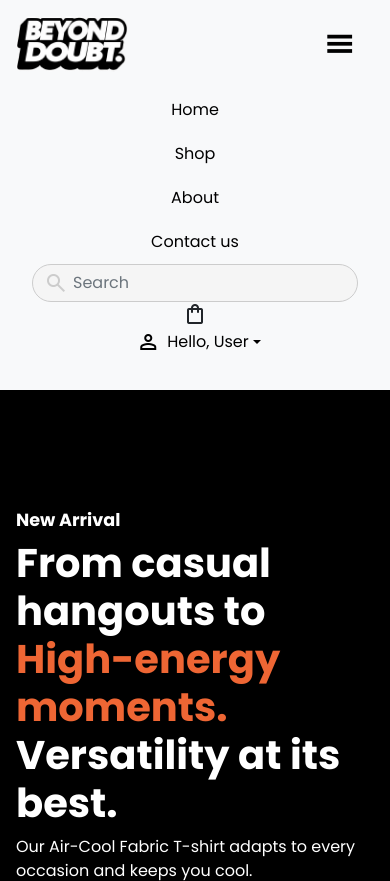
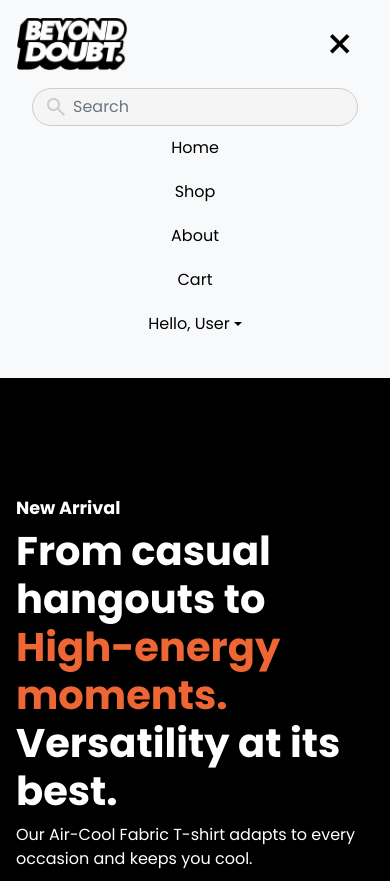
Before and after one commit to BootlegYouki/BYD-Clothing-E-Commerce, a PHP site: page / in a window 390 px wide, after a click on "menu". Shown: the top 881 px of the page. Run offline with PHP 8.4, Linux system fonts and the light colour scheme.

Commit message:
Fixed navbar responsive attributes

```diff
--- a/index.php
+++ b/index.php
@@ -21,7 +21,7 @@ $discount = round((($originalPrice - $price) / $originalPrice) * 100);
     <link rel="stylesheet" href="https://cdn.jsdelivr.net/npm/bootstrap@4.1.3/dist/css/bootstrap.min.css" integrity="sha384-MCw98/SFnGE8fJT3GXwEOngsV7Zt27NXFoaoApmYm81iuXoPkFOJwJ8ERdknLPMO" crossorigin="anonymous">
     <link rel="icon" href="img/logo/BYD-removebg-preview.ico" type="image/x-icon">
     <!-- ICONSCSS -->
-    <link rel="stylesheet" href="https://fonts.googleapis.com/css2?family=Material+Symbols+Outlined:opsz,wght,FILL,GRAD@24,400,0,0&icon_names=account_circle,menu,person,search,shopping_bag" />
+    <link rel="stylesheet" href="https://fonts.googleapis.com/css2?family=Material+Symbols+Outlined:opsz,wght,FILL,GRAD@24,400,0,0&icon_names=account_circle,close,menu,person,search,shopping_bag" />
     <link href="https://fonts.googleapis.com/icon?family=Material+Icons"rel="stylesheet">
     <!-- FONT AWESOME -->
     <link rel="stylesheet" href="https://cdnjs.cloudflare.com/ajax/libs/font-awesome/4.7.0/css/font-awesome.min.css">
--- a/navbar.php
+++ b/navbar.php
@@ -1,8 +1,11 @@
 <nav class="navbar navbar-expand-lg navbar-light bg-light py-3 sticky-top">
     <div class="container-fluid navbar-container-padding">
         <img src="img/logo/logo.webp" alt="logo" class="img-fluid img-10">
-        <button class="navbar-toggler" type="button" data-toggle="collapse" data-target="#navbarSupportedContent" aria-controls="navbarSupportedContent" aria-expanded="false" aria-label="Toggle navigation">
-            <span><i id="bar" class="material-symbols-outlined">menu</i></span>
+        <button class="navbar-toggler" type="button" data-toggle="collapse" data-target="#navbarSupportedContent"
+            aria-controls="navbarSupportedContent" aria-expanded="false" aria-label="Toggle navigation">
+            <span>
+                <i id="bar" class="material-symbols-outlined">menu</i>
+            </span>
         </button>
         <div class="collapse navbar-collapse justify-content-end" id="navbarSupportedContent">
             <ul class="navbar-nav align-items-center">
@@ -15,21 +18,20 @@
                 <li class="nav-item">
                     <a class="nav-link" href="#">About</a>
                 </li>
-                    <li class="nav-item">
-                    <a class="nav-link" href="#">Contact us</a>
-                    </li>
-                    <li class="nav-item d-flex align-items-center">
+                <li class="nav-item d-flex align-items-center search-li">
                 <div class="search-container">
+                    <input class="form-control search-input" type="search" placeholder="Search" aria-label="Search">
                     <i class="material-symbols-outlined search-icon">search</i>
-                    <input class="form-control" type="search" placeholder="Search" aria-label="Search">
                 </div>
                 </li>
-                    <li class="nav-item d-flex align-items-center">
+                <li class="nav-item d-flex align-items-center cart-li">
+                <span class="cart-number">0</span>
                 <i class="material-symbols-outlined">shopping_bag</i>
                 </li>
-                    <li class="nav-item dropdown">
-                    <a class="nav-link dropdown-toggle d-flex align-items-center p-1 " href="#" role="button" data-toggle="dropdown" aria-haspopup="true" aria-expanded="false">
-                        <i class="material-symbols-outlined">person</i>
+                <li class="nav-item dropdown user-button">
+                    <a class="nav-link dropdown-toggle d-flex align-items-center p-0 user-button" href="#" role="button"
+                        data-toggle="dropdown" aria-haspopup="true" aria-expanded="false">
+                    <i class="material-symbols-outlined person-icon">person</i>
                         Hello, User
                     </a>
                     <ul class="dropdown-menu">
--- a/script.js
+++ b/script.js
@@ -12,3 +12,10 @@ document.addEventListener('DOMContentLoaded', function () {
 
   products.forEach(product => observer.observe(product));
 });
+
+$(document).ready(function(){
+  $('.navbar-toggler').on('click', function(){
+      var $icon = $('#bar');
+      $icon.text($icon.text().trim() === "menu" ? "close" : "menu");
+  });
+});
--- a/style.css
+++ b/style.css
@@ -156,26 +169,40 @@ button:hover{
   .img-10{
     width: 7rem;
   }
+  .navbar-nav {
+    display: flex;
+  }
+  .navbar-nav li.search-li {
+    order: -3;
+  }
+  .navbar-nav li.cart-li i {
+    display: none;
+  }
+  .navbar-nav li.cart-li::after {
+    content: "Cart";
+    font-size: 1rem;
+    font-weight: 400;
+    color: black;
+    display: block;
+    padding: 10px 0 10px 0;
+  }
+  .person-icon {
+    display: none;
+  }
+  .user-button{
+    padding: 10px;
+    font-size: 1rem;
+  }
+
+  .cart-number{
+    display:none;
+  }
 }
 
 .navbar-light .navbar-toggler {
   border: none;
   outline: none;
 }
-.cart-count {
-  position: relative;
-  top: -18px;
-  left: -17px;
-  background: red;
-  color: #fff;
-  border-radius: 50%;
-  padding: 2px 5.6px;
-  font-size: 0.6rem;
-  cursor: pointer;
-
-}
-
-
 
 /* footer */
 .payment-img {
```
Also changed, not shown: other parts of index.php (+1 -2 lines), other parts of style.css (+15 -2 lines). Lines whose indentation alone changed are shown as unchanged.
